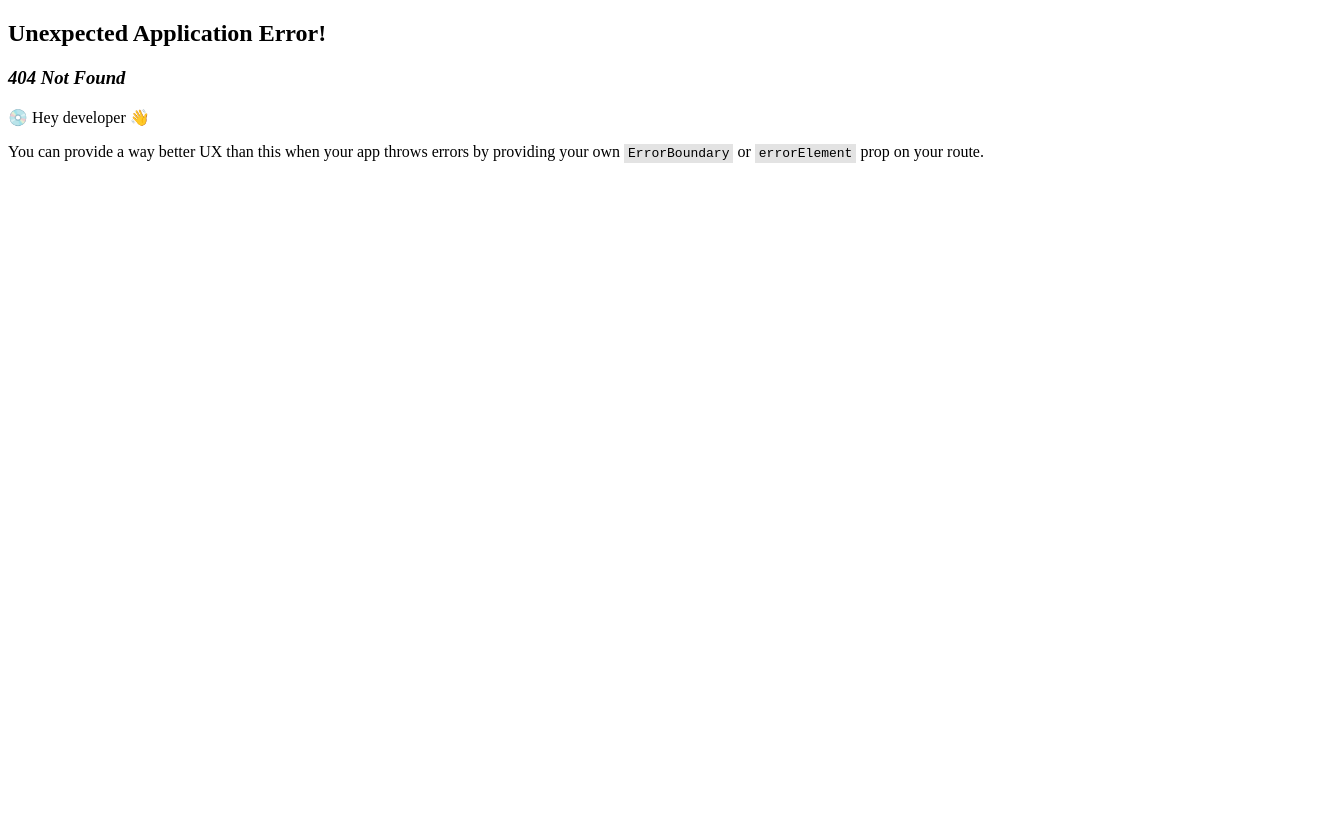
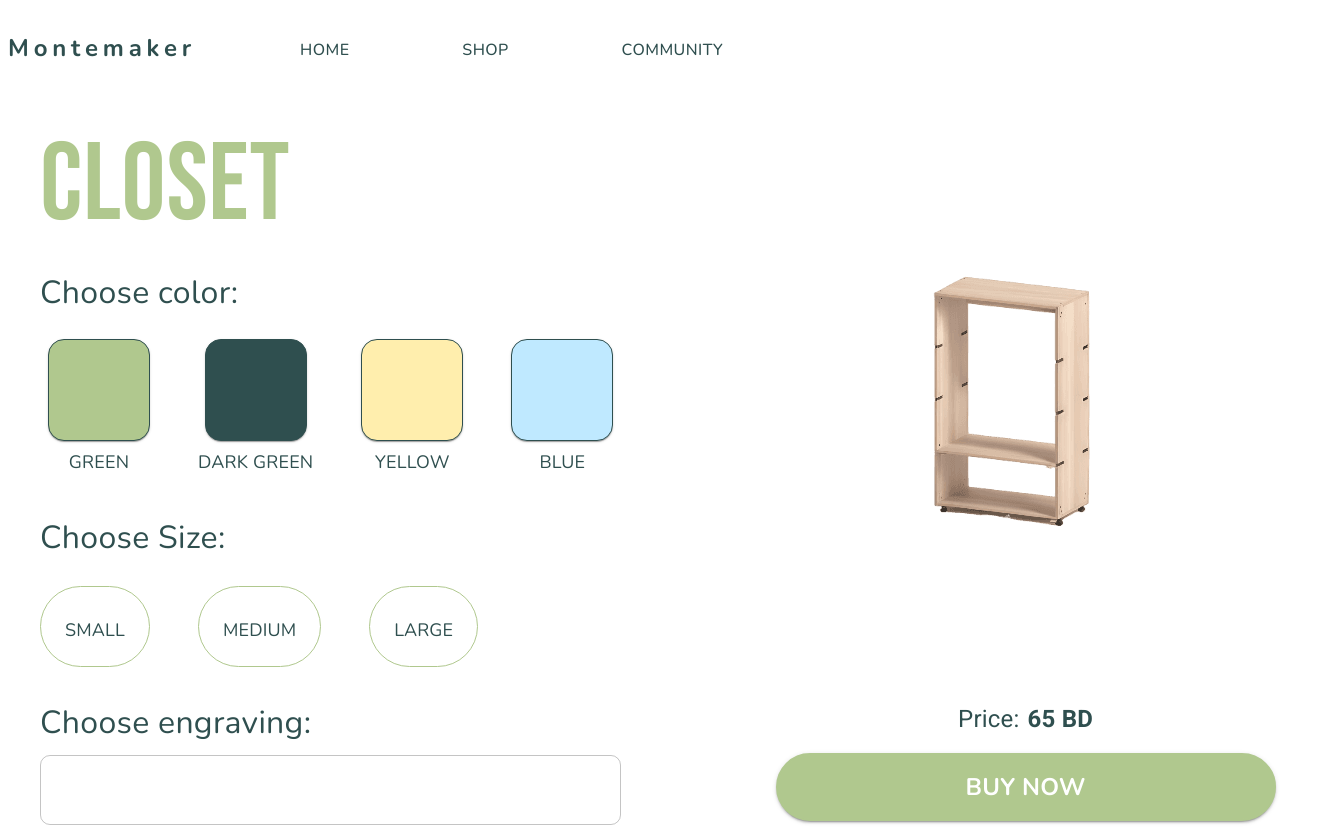
Before and after one commit to HassanBaji/monte-maker-webApp, a React (Vite) app: page /customize in a window 1280 px wide. Before the commit this address had no page. Shown: the whole page, 1344 px wide, since content can reach past the window. Before the commit the page ends 800 px from the top, so only its background shows below. Built offline with nearby package versions, Linux system fonts and the light colour scheme.

Commit message:
updating styles

```diff
--- a/src/Router/RouterProvider.jsx
+++ b/src/Router/RouterProvider.jsx
@@ -2,6 +2,7 @@ import { createBrowserRouter, Navigate } from 'react-router-dom';
 import { WrapperScreen } from '../views/Wrappers/WrapperScreen';
 import { LandingScreen } from '../views/LandingScreen/LandingScreen';
 import { ShopScreen } from '../views/ShopScreen/ShopScreen';
+import { CustomizeScreen } from '../views/CustomizeScreen/CustomizeScreen';
 
 export const router = createBrowserRouter([
   {
@@ -14,7 +15,8 @@ export const router = createBrowserRouter([
       },
       { path: 'landing', element: <LandingScreen /> },
       { path: 'shop', element: <ShopScreen /> },
-      { path: 'community', element: <LandingScreen /> }
+      { path: 'community', element: <LandingScreen /> },
+      { path: 'customize', element: <CustomizeScreen /> }
     ]
   }
 ]);
--- /dev/null
+++ b/src/views/CustomizeScreen/CustomizeScreen.jsx
@@ -0,0 +1,273 @@
+import {
+  Box,
+  Button,
+  CircularProgress,
+  TextField,
+  Typography
+} from '@mui/material';
+import { fonts } from '../../helpers/fonts';
+import Closet from '../../assets/closet.png';
+import BlueCloset from '../../assets/blueCloset.png';
+import { colors } from '../../helpers/colors';
+import { useEffect, useState } from 'react';
+
+export const CustomizeScreen = () => {
+  const colorsSelection = [
+    { value: colors.primaryGreen, name: 'Green' },
+    { value: colors.primaryText, name: 'Dark Green' },
+    { value: colors.primaryYellow, name: 'Yellow' },
+    { value: colors.primaryBlue, name: 'Blue' }
+  ];
+  const sizeSelection = [
+    { value: 'Small' },
+    { value: 'Medium' },
+    { value: 'Large' }
+  ];
+
+  const [image, setImage] = useState(Closet);
+  const [selectedSize, setSelectedSize] = useState('');
+  const [selectedColor, setSelectedColor] = useState('');
+  const [colorLoading, setColorLoading] = useState(false);
+  let timout;
+
+  const onSelectColor = (color) => {
+    setColorLoading(true);
+    setSelectedColor(color);
+    if (color === colors.primaryBlue) {
+      timout = setTimeout(() => {
+        setImage(BlueCloset);
+        setColorLoading(false);
+      }, 1000);
+    } else {
+      setTimeout(() => {
+        setImage(Closet);
+        setColorLoading(false);
+      }, 1000);
+    }
+  };
+
+  useEffect(() => {
+    return () => {
+      clearTimeout(timout);
+    };
+  }, [timout]);
+
+  return (
+    <Box display='flex' sx={{ pl: 4, mt: 2, justifyContent: 'space-between' }}>
+      <Box>
+        <Typography
+          sx={{
+            fontSize: 110,
+            fontFamily: fonts.title,
+            color: colors.primaryGreen
+          }}>
+          Closet
+        </Typography>
+        <Box sx={{ mt: 0 }}>
+          <Box>
+            <Typography
+              sx={{
+                fontSize: 32,
+                fontFamily: fonts.primary,
+                color: colors.primaryText
+              }}>
+              Choose color:
+            </Typography>
+            <Box display={'flex'} gap={4} sx={{ mt: 2 }}>
+              {colorsSelection.map((color) => (
+                <Button
+                  onClick={() => onSelectColor(color.value)}
+                  key={color.value}
+                  sx={{
+                    alignItems: 'center',
+                    alignContent: 'center',
+                    display: 'flex',
+                    flexDirection: 'column',
+
+                    borderRadius: 4,
+                    border: color.value === selectedColor ? 2 : 0,
+                    borderColor: colors.primaryGreen,
+                    ':hover': {
+                      border: 1,
+                      borderColor: colors.primaryGreen,
+                      borderRadius: 4,
+                      backgroundColor: '#FFFF'
+                    }
+                  }}>
+                  <Box
+                    sx={{
+                      height: 100,
+                      width: 100,
+                      backgroundColor: color.value,
+                      border: 0.2,
+                      boxShadow: 1,
+                      borderColor: colors.primaryText,
+                      borderRadius: 4
+                    }}
+                  />
+                  <Typography
+                    sx={{
+                      mt: 1,
+                      fontSize: 18,
+                      fontFamily: fonts.primary,
+                      color: colors.primaryText
+                    }}>
+                    {color.name}
+                  </Typography>
+                </Button>
+              ))}
+            </Box>
+          </Box>
+          <Box sx={{ mt: 4 }}>
+            <Typography
+              sx={{
+                fontSize: 32,
+                fontFamily: fonts.primary,
+                color: colors.primaryText
+              }}>
+              Choose Size:
+            </Typography>
+            <Box display={'flex'} gap={4} sx={{ mt: 1 }}>
+              {sizeSelection.map((size) => (
+                <Button
+                  onClick={() => {
+                    setSelectedSize(size.value);
+                  }}
+                  key={size}
+                  sx={{
+                    alignItems: 'center',
+                    alignContent: 'center',
+                    display: 'flex',
+                    flexDirection: 'column',
+                    mt: 2,
+                    mr: 2,
+                    border: 1,
+                    borderColor: colors.primaryGreen,
+                    borderRadius: 12,
+                    backgroundColor:
+                      size.value === selectedSize
+                        ? colors.primaryGreen
+                        : '#FFFF',
+                    ':hover': {
+                      border: 2,
+                      borderColor: colors.primaryGreen,
+                      borderRadius: 12,
+                      backgroundColor: colors.primaryGreen
+                    }
+                  }}>
+                  <Typography
+                    sx={{
+                      mt: 1,
+                      fontSize: 18,
+                      fontFamily: fonts.primary,
+                      color: colors.primaryText,
+                      padding: 2
+                    }}>
+                    {size.value}
+                  </Typography>
+                </Button>
+              ))}
+            </Box>
+          </Box>
+          <Box sx={{ mt: 4 }}>
+            <Typography
+              sx={{
+                fontSize: 32,
+                fontFamily: fonts.primary,
+                color: colors.primaryText
+              }}>
+              Choose engraving:
+            </Typography>
+            <Box display={'flex'} gap={4} sx={{ mt: 1 }}>
+              <TextField
+                fullWidth
+                sx={{
+                  '& .MuiOutlinedInput-root': {
+                    '&.Mui-focused fieldset': {
+                      borderColor: colors.primaryGreen
+                    }
+                  }
+                }}
+                InputProps={{
+                  style: {
+                    borderRadius: '10px',
+                    height: 70,
+                    fontSize: 24,
+                    fontFamily: fonts.primary,
+                    color: colors.primaryText
+                  }
+                }}
+              />
+            </Box>
+          </Box>
+        </Box>
+      </Box>
+
+      <Box
+        width='40%'
+        sx={{
+          mt: 16,
+          justifyContent: 'center',
+          alignItems: 'center',
+          alignContent: 'center',
+          display: 'flex',
+          flexDirection: 'column'
+        }}>
+        {colorLoading === true ? (
+          <CircularProgress />
+        ) : (
+          <Box component={'img'} src={image} sx={{ mr: -3 }} />
+        )}
+
+        <Box sx={{ mt: 16 }}>
+          <Box display={'flex'} justifyContent={'center'}>
+            <Typography
+              sx={{
+                fontSize: 24,
+                textAlign: 'center',
+                mb: 2,
+                color: colors.primaryText
+              }}>
+              Price:
+            </Typography>
+            <Typography
+              sx={{
+                fontSize: 24,
+                textAlign: 'center',
+                mb: 2,
+                color: colors.primaryText,
+                fontWeight: 'bold',
+                ml: 1
+              }}>
+              65 BD
+            </Typography>
+          </Box>
+          <Button
+            variant='contained'
+            sx={{
+              width: 500,
+              backgroundColor: colors.primaryGreen,
+              borderRadius: 12,
+              border: 2,
+              borderColor: colors.primaryGreen,
+              ':hover': {
+                backgroundColor: colors.primaryGreen,
+                border: 6
+              }
+            }}>
+            <Typography
+              sx={{
+                fontSize: 24,
+                fontFamily: fonts.primary,
+                color: '#FFFF',
+                fontWeight: 'bold',
+                padding: 1
+              }}>
+              Buy now
+            </Typography>
+          </Button>
+        </Box>
+      </Box>
+    </Box>
+  );
+};
--- a/src/views/ShopScreen/ShopScreen.jsx
+++ b/src/views/ShopScreen/ShopScreen.jsx
@@ -5,11 +5,14 @@ import Closet from '../../assets/closet.png';
 import Table from '../../assets/table.png';
 import Bed from '../../assets/bedTwo.png';
 
-import BackgroundThree from '../../assets/backgrounThree.png';
+
+import BackgroundThree from '../../assets/background.png';
+import { useNavigate } from 'react-router-dom';
 
 export const ShopScreen = () => {
+  const navigate = useNavigate();
   const items = [
-    { name: 'Table', src: Table },
+    { name: 'Desk', src: Table },
     { name: 'Closet', src: Closet },
     { name: 'Bed', src: Bed }
   ];
@@ -43,12 +46,12 @@ export const ShopScreen = () => {
         <Box
           sx={{
             position: 'absolute',
-            mt: -85,
-            ml: 4
+            mt: -90,
+            ml: 125
           }}>
           <Typography
             sx={{
-              fontSize: 100,
+              fontSize: 200,
               fontFamily: fonts.title,
               color: colors.primaryText
             }}>
@@ -56,12 +59,14 @@ export const ShopScreen = () => {
           </Typography>
           <Typography
             sx={{
-              fontSize: 20,
+              fontSize: 24,
               fontFamily: fonts.primary,
               color: colors.primaryText,
               width: '60%',
-              mt: -5,
-              mb: 2
+              mt: -9,
+              mb: 2,
+              ml: 16,
+              textAlign: 'center'
             }}>
             Create Your Perfect Kid-Friendly Furniture Design Today!
           </Typography>
@@ -118,7 +123,9 @@ export const ShopScreen = () => {
           direction={'row'}>
           {items.map((item, index) => (
             <Button
+              onClick={() => navigate('/customize')}
               key={index}
+              disableRipple
               sx={{
                 '&::after': {
                   border: 3,
```
Also changed, not shown: src/assets/blueCloset.png (added).
